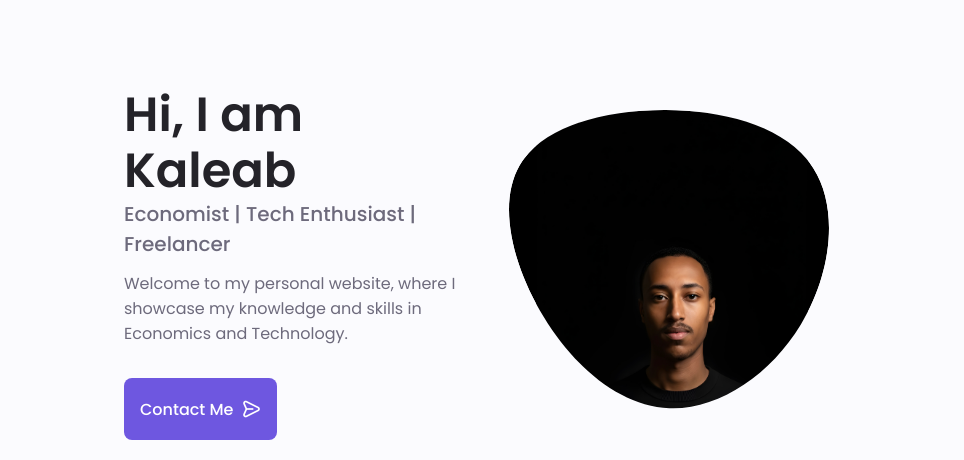
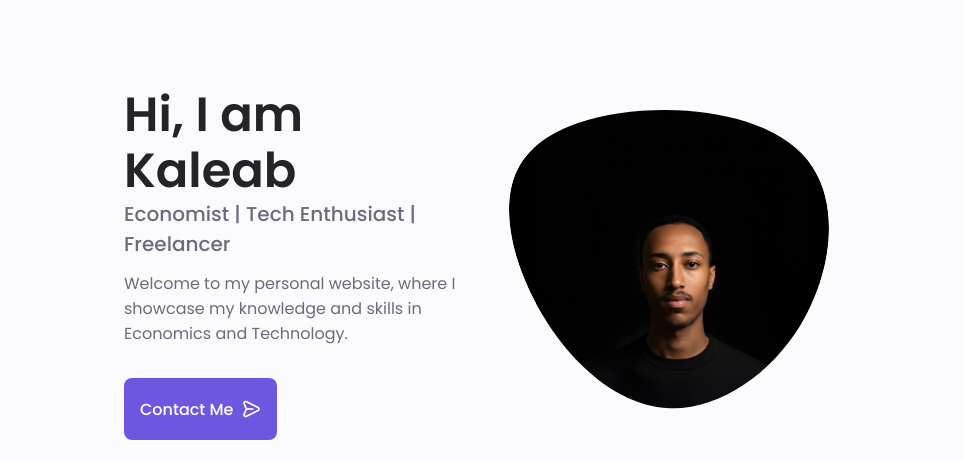
Before and after one commit to Kaleabmoges/Kaleab-Moges, a plain HTML site: page index.html in a window 1280 px wide. Shown: the part 97-557 px from the top of the page, 184-1148 px from the left. Drawn offline with nearby package versions, Linux system fonts and the light colour scheme.

Commit message:
Update index.html

```diff
--- a/index.html
+++ b/index.html
@@ -121,7 +121,7 @@
                                     165.547 130.807 187.559 100.226 186.353C69.6454 185.297 41.0228 161.023 21.7403
                                     129.362C2.45775 97.8511 -7.48481 59.1033 6.67581 34.5279C20.9871 10.1032 59.7028
                                     -0.149132 97.9666 0.00163737C136.23 0.303176 174.193 10.857 190.312 36.4879Z" />
-                                <image class="home__blob-img" x="17" y="1" href="./assets/img/perfil.png" />
+                                <image class="home__blob-img" x="17" y="-19" href="./assets/img/perfil.png" />
                             </g>
                         </svg>
                     </div>
```
